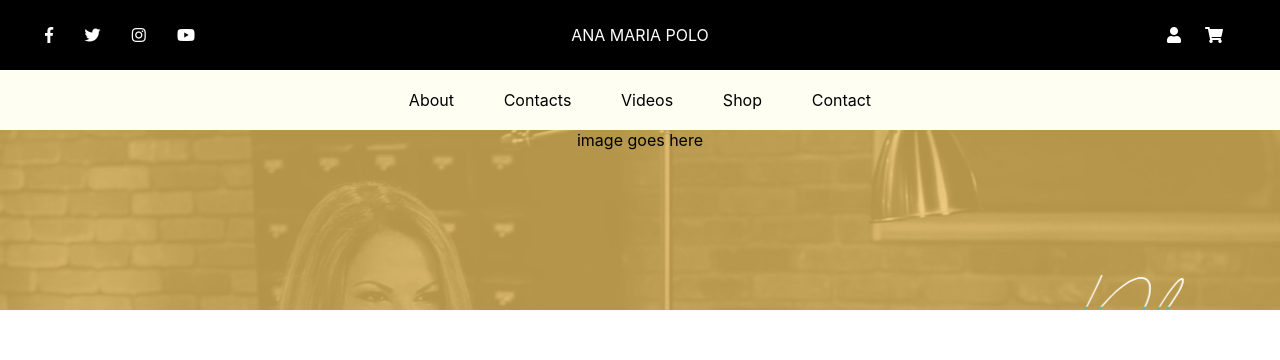
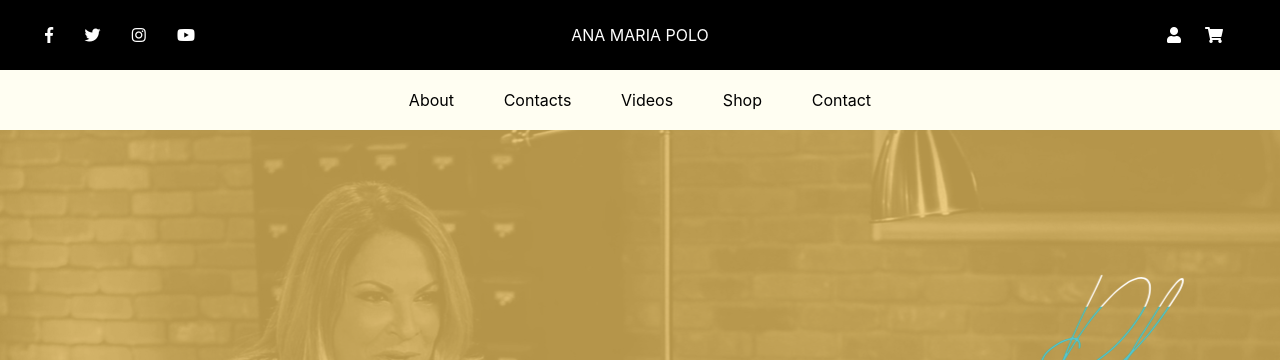
Before and after one commit to nickborbe/amp-client, a React (Create React App) app: page / in a window 1280 px wide. Shown: the top 360 px of the page. Built offline with nearby package versions, Linux system fonts and the light colour scheme.

Commit message:
image styling

```diff
--- a/src/components/home-page.js
+++ b/src/components/home-page.js
@@ -36,7 +36,7 @@ class HomePage extends Component {
         </nav>
 
         <div id="hp-main-image">
-          image goes here
+
 
         </div>
 
--- a/src/styles/homepage.css
+++ b/src/styles/homepage.css
@@ -45,5 +45,5 @@
 
 #hp-main-image{
     background-image: url('/images/hp-img-temp.png');
-    height: 180px;
+    height: 600px;
 }
```
